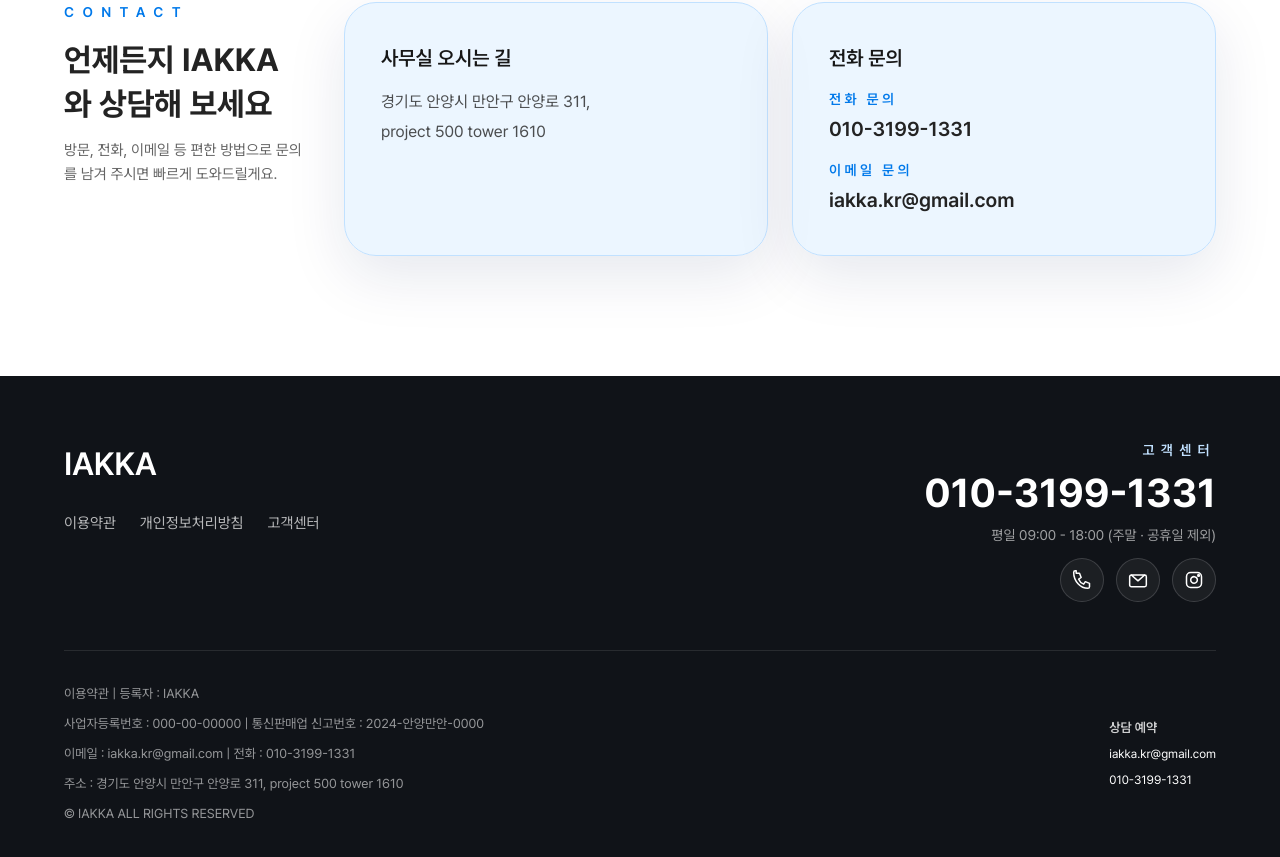
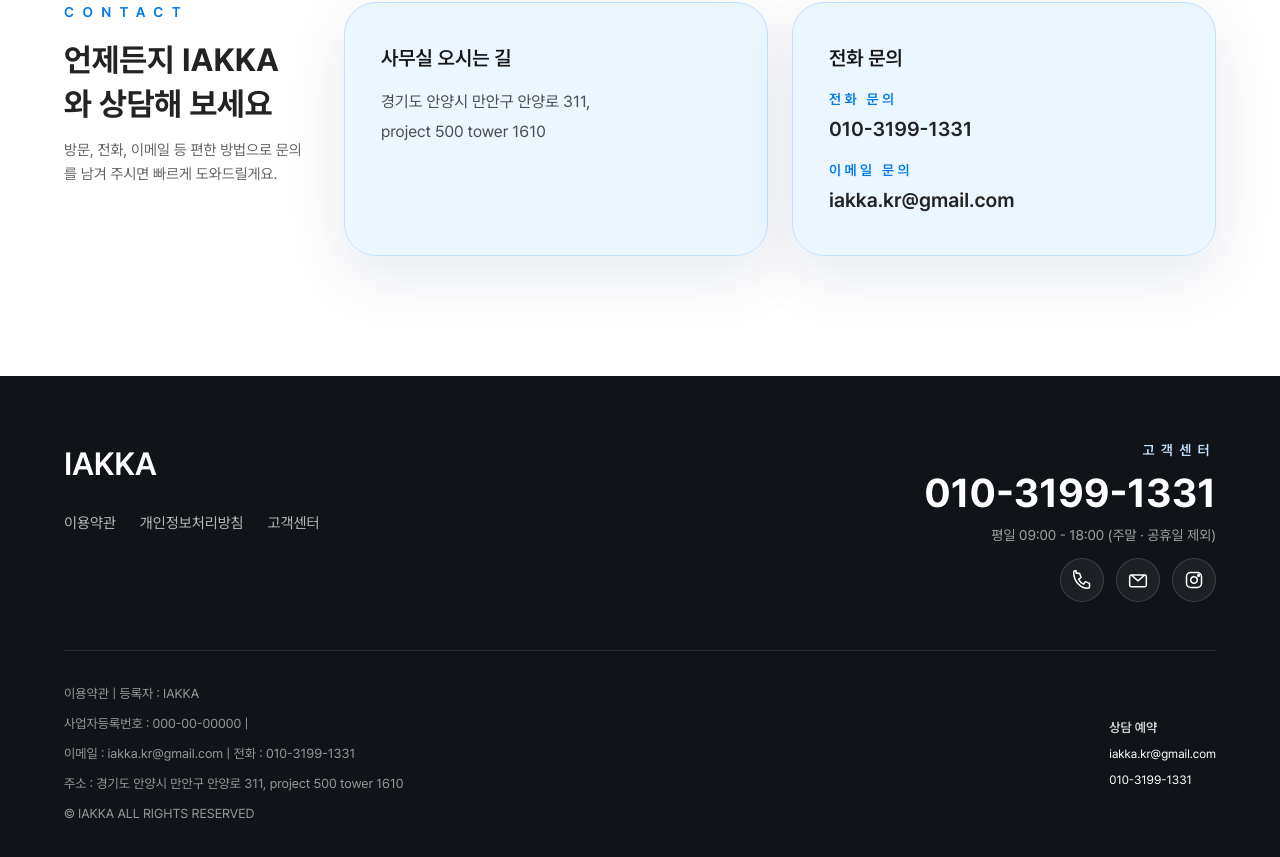
Before and after one commit to WithM2/iakkaweb, a Next.js app: page /ko in a window 1280 px wide. Shown: the part 6618-7475 px from the top of the page. Built offline with nearby package versions, Linux system fonts and the light colour scheme.

Commit message:
Update Footer.tsx

```diff
--- a/src/components/common/Footer.tsx
+++ b/src/components/common/Footer.tsx
@@ -8,7 +8,7 @@ const FOOTER_LINKS = [
 
 const COMPANY_DETAILS = [
   "이용약관 | 등록자 : IAKKA",
-  "사업자등록번호 : 000-00-00000 | 통신판매업 신고번호 : 2024-안양만안-0000",
+  "사업자등록번호 : 000-00-00000 | ",
   "이메일 : iakka.kr@gmail.com | 전화 : 010-3199-1331",
   "주소 : 경기도 안양시 만안구 안양로 311, project 500 tower 1610",
   "© IAKKA ALL RIGHTS RESERVED",
@@ -57,7 +57,7 @@ const CONTACT_CHANNELS = [
   },
   {
     label: "인스타그램 열기",
-    href: "https://www.instagram.com/iakka/",
+    href: "https://www.instagram.com/iakka_official/",
     icon: (
       <svg
         aria-hidden
@@ -81,7 +81,9 @@ export default function Footer() {
       <div className="mx-auto w-full max-w-[1200px] px-5 py-14 md:px-6 md:py-16">
         <div className="flex flex-col gap-10 md:flex-row md:items-start md:justify-between">
           <div className="space-y-6 md:max-w-[420px]">
-            <p className="text-[26px] font-semibold tracking-[-0.01em] text-white md:text-[32px]">IAKKA</p>
+            <p className="text-[26px] font-semibold tracking-[-0.01em] text-white md:text-[32px]">
+              IAKKA
+            </p>
             <nav className="flex flex-wrap gap-x-6 gap-y-3 text-[14px] text-white/70 md:text-[15px]">
               {FOOTER_LINKS.map(({ label, href }) => (
                 <Link
@@ -133,11 +135,19 @@ export default function Footer() {
           </div>
 
           <div className="flex flex-col items-start gap-2 text-[12px] text-white/60 md:text-right">
-            <span className="font-semibold text-white/80 md:text-[13px]">상담 예약</span>
-            <a className="text-white hover:text-main-300" href="mailto:iakka.kr@gmail.com">
+            <span className="font-semibold text-white/80 md:text-[13px]">
+              상담 예약
+            </span>
+            <a
+              className="text-white hover:text-main-300"
+              href="mailto:iakka.kr@gmail.com"
+            >
               iakka.kr@gmail.com
             </a>
-            <a className="text-white hover:text-main-300" href="tel:01031991331">
+            <a
+              className="text-white hover:text-main-300"
+              href="tel:01031991331"
+            >
               010-3199-1331
             </a>
           </div>
```
